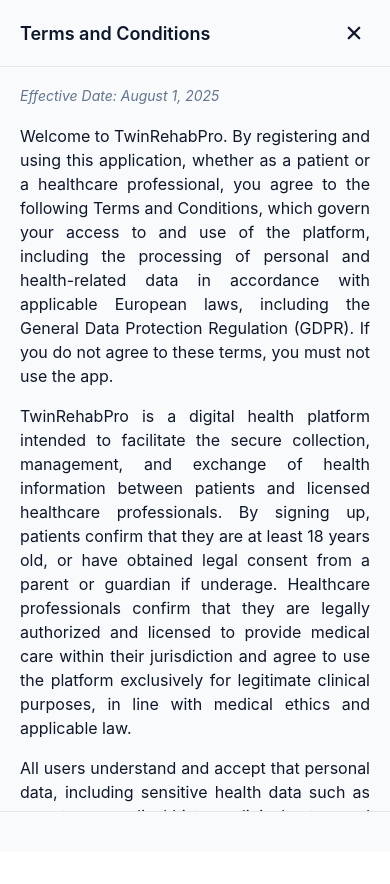
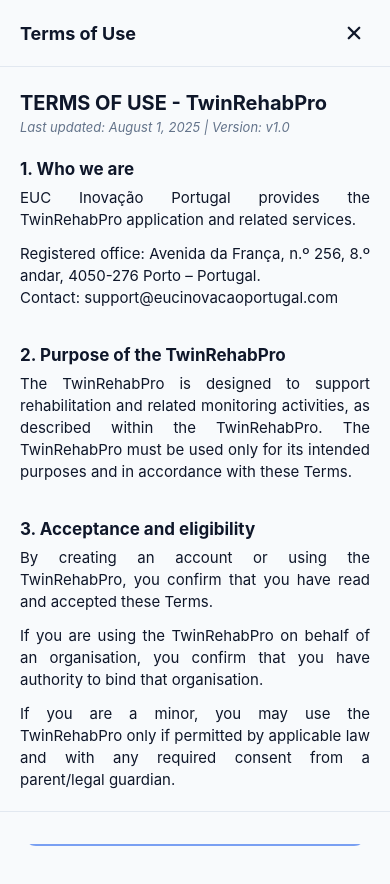
Before and after one commit to EUC-Inovacao/irhis, a React Native app in the folder frontend/: screen /InvitePatient in a window 390 px wide. Both pictures are taken after a click on the element "Terms and Conditions". Before the commit the page ends 852 px from the top, so only its background shows below. Built offline with nearby package versions, Linux system fonts and the light colour scheme; no server answers; what react-native-ble-plx would draw is missing.

Commit message:
add privacy notice modal and fix terms and conditions

```diff
--- /dev/null
+++ b/frontend/app/components/PrivacyNoticeModal.tsx
@@ -0,0 +1,139 @@
+import React, { useState } from 'react';
+import { View, Text, Modal, TouchableOpacity, ScrollView, StyleSheet } from 'react-native';
+import { useTheme } from '../theme/ThemeContext';
+import { Ionicons } from '@expo/vector-icons';
+
+interface PrivacyNoticeModalProps {
+  visible: boolean;
+  onClose: () => void;
+  onAccept: () => void;
+}
+
+const PrivacyNoticeModal: React.FC<PrivacyNoticeModalProps> = ({ visible, onClose, onAccept }) => {
+  const { colors } = useTheme();
+  const [hasConsented, setHasConsented] = useState(false);
+
+  const Section = ({ title, children }: { title: string; children: React.ReactNode }) => (
+    <View style={styles.section}>
+      <Text style={[styles.sectionTitle, { color: colors.text }]}>{title}</Text>
+      {children}
+    </View>
+  );
+
+  const Bullet = ({ children }: { children: React.ReactNode }) => (
+    <View style={styles.bulletRow}>
+      <Text style={[styles.bulletPoint, { color: colors.text }]}>•</Text>
+      <Text style={[styles.bulletText, { color: colors.text }]}>{children}</Text>
+    </View>
+  );
+
+  return (
+    <Modal visible={visible} animationType="slide" presentationStyle="pageSheet">
+      <View style={[styles.container, { backgroundColor: colors.background }]}>
+        {/* Header */}
+        <View style={[styles.header, { borderBottomColor: colors.border }]}>
+          <Text style={[styles.headerTitle, { color: colors.text }]}>Privacy Notice</Text>
+          <TouchableOpacity onPress={onClose} style={styles.closeButton}>
+            <Ionicons name="close" size={24} color={colors.text} />
+          </TouchableOpacity>
+        </View>
+
+        <ScrollView style={styles.content} showsVerticalScrollIndicator={false}>
+          <Text style={[styles.mainTitle, { color: colors.text }]}>PRIVACY NOTICE - TwinRehabPro</Text>
+          <Text style={[styles.metadata, { color: colors.textSecondary }]}>
+            Last updated: August 1, 2025 | Version: v1.0
+          </Text>
+
+          <Text style={[styles.paragraph, { color: colors.text }]}>
+            This Privacy Notice explains how EUC Inovação Portugal processes personal data when you use the TwinRehabPro App.
+          </Text>
+
+          <View style={[styles.infoBox, { backgroundColor: colors.border + '40' }]}>
+            <Text style={[styles.paragraph, { color: colors.text, marginBottom: 4 }]}>
+              <Text style={{ fontWeight: '700' }}>Controller:</Text> EUC Inovação Portugal, Avenida da França, n.º 256, 8.º andar, Porto, Portugal.
+            </Text>
+            <Text style={[styles.paragraph, { color: colors.text }]}>
+              <Text style={{ fontWeight: '700' }}>Contact:</Text> privacy@eucinovacaoportugal.com
+            </Text>
+          </View>
+
+          <Section title="1. Categories of data we process">
+            <Bullet>Account and contact data (e.g., name, email, phone);</Bullet>
+            <Bullet>TwinRehabPro usage and technical data (e.g., log data, device identifiers);</Bullet>
+            <Bullet>Rehabilitation and health-related data (special category data);</Bullet>
+            <Bullet>Support communications (messages and attachments).</Bullet>
+          </Section>
+
+          <Section title="2. Purposes and legal bases">
+            <Text style={[styles.paragraph, { color: colors.text }]}>
+              We process data to manage your account, deliver rehabilitation features, provide support, maintain security, and improve the TwinRehabPro.
+            </Text>
+            <Text style={[styles.paragraph, { color: colors.text }]}>
+              Legal bases: Performance of a contract (Art. 6(1)(b)), Legal obligations (Art. 6(1)(c)), and <Text style={{fontWeight: '700'}}>Explicit Consent (Art. 9(2)(a))</Text> for health data.
+            </Text>
+          </Section>
+
+          <Section title="3. Explicit consent for health data">
+            <Text style={[styles.paragraph, { color: colors.text }]}>
+              Where the TwinRehabPro processes your health data, you will be asked to provide explicit consent. You may withdraw it at any time, though this may limit features.
+            </Text>
+          </Section>
+
+          <Section title="4. Sharing of data">
+            <Bullet>With service providers (hosting, support);</Bullet>
+            <Bullet>With healthcare professionals authorized by you;</Bullet>
+            <Bullet>With public authorities where required by law.</Bullet>
+            <Text style={[styles.paragraph, { color: colors.text, marginTop: 8 }]}>We do not sell personal data.</Text>
+          </Section>
+
+          <Section title="8. Your rights">
+            <Text style={[styles.paragraph, { color: colors.text }]}>
+              You may request access, rectification, erasure, and portability of your data. You also have the right to lodge a complaint with the CNPD (Portugal).
+            </Text>
+          </Section>
+
+          <View style={{ height: 40 }} />
+        </ScrollView>
+
+        <View style={[styles.footer, { borderTopColor: colors.border }]}>
+        </View>
+      </View>
+    </Modal>
+  );
+};
+
+const styles = StyleSheet.create({
+  container: { flex: 1 },
+  header: {
+    flexDirection: 'row',
+    justifyContent: 'space-between',
+    alignItems: 'center',
+    paddingHorizontal: 20,
+    paddingVertical: 16,
+    borderBottomWidth: 1,
+  },
+  headerTitle: { fontSize: 18, fontWeight: '700' },
+  closeButton: { padding: 4 },
+  content: { flex: 1, paddingHorizontal: 20 },
+  mainTitle: { fontSize: 20, fontWeight: 'bold', marginTop: 24, marginBottom: 4 },
+  metadata: { fontSize: 13, marginBottom: 20, fontStyle: 'italic' },
+  infoBox: { padding: 12, borderRadius: 8, marginBottom: 24 },
+  section: { marginBottom: 24 },
+  sectionTitle: { fontSize: 17, fontWeight: '700', marginBottom: 8 },
+  paragraph: { fontSize: 15, lineHeight: 22, textAlign: 'justify' },
+  bulletRow: { flexDirection: 'row', marginBottom: 6, paddingLeft: 4 },
+  bulletPoint: { fontSize: 18, marginRight: 8, lineHeight: 22 },
+  bulletText: { fontSize: 15, lineHeight: 22, flex: 1 },
+  footer: { paddingHorizontal: 20, paddingVertical: 20, borderTopWidth: 1 },
+  consentRow: { flexDirection: 'row', alignItems: 'center', marginBottom: 16 },
+  consentText: { fontSize: 14, marginLeft: 10, flex: 1, lineHeight: 20 },
+  acceptButton: {
+    height: 52,
+    borderRadius: 12,
+    alignItems: 'center',
+    justifyContent: 'center',
+  },
+  acceptButtonText: { fontSize: 16, fontWeight: '600' },
+});
+
+export default PrivacyNoticeModal;
--- a/frontend/app/components/TermsAndConditionsModal.tsx
+++ b/frontend/app/components/TermsAndConditionsModal.tsx
@@ -11,6 +11,13 @@
 const TermsAndConditionsModal: React.FC<TermsAndConditionsModalProps> = ({ visible, onClose }) => {
   const { colors } = useTheme();
 
+  const Section = ({ title, children }: { title: string; children: React.ReactNode }) => (
+    <View style={styles.section}>
+      <Text style={[styles.sectionTitle, { color: colors.text }]}>{title}</Text>
+      {children}
+    </View>
+  );
+
   return (
     <Modal
       visible={visible}
@@ -20,7 +27,7 @@
       <View style={[styles.container, { backgroundColor: colors.background }]}>
         <View style={[styles.header, { borderBottomColor: colors.border }]}>
           <Text style={[styles.headerTitle, { color: colors.text }]}>
-            Terms and Conditions
+            Terms of Use
           </Text>
           <TouchableOpacity onPress={onClose} style={styles.closeButton}>
             <Ionicons name="close" size={24} color={colors.text} />
@@ -28,49 +35,108 @@
         </View>
 
         <ScrollView style={styles.content} showsVerticalScrollIndicator={false}>
-          <Text style={[styles.effectiveDate, { color: colors.textSecondary }]}>
-            Effective Date: August 1, 2025
+          <Text style={[styles.mainTitle, { color: colors.text }]}>TERMS OF USE - TwinRehabPro</Text>
+          <Text style={[styles.metadata, { color: colors.textSecondary }]}>
+            Last updated: August 1, 2025 | Version: v1.0
           </Text>
 
+          <Section title="1. Who we are">
             <Text style={[styles.paragraph, { color: colors.text }]}>
-            Welcome to TwinRehabPro. By registering and using this application, whether as a patient or a healthcare professional, you agree to the following Terms and Conditions, which govern your access to and use of the platform, including the processing of personal and health-related data in accordance with applicable European laws, including the General Data Protection Regulation (GDPR). If you do not agree to these terms, you must not use the app.
+              EUC Inovação Portugal provides the TwinRehabPro application and related services.
             </Text>
+            <Text style={[styles.paragraph, { color: colors.text }]}>
+              Registered office: Avenida da França, n.º 256, 8.º andar, 4050-276 Porto – Portugal.
+              {"\n"}Contact: support@eucinovacaoportugal.com
+            </Text>
+          </Section>
 
+          <Section title="2. Purpose of the TwinRehabPro">
             <Text style={[styles.paragraph, { color: colors.text }]}>
-            TwinRehabPro is a digital health platform intended to facilitate the secure collection, management, and exchange of health information between patients and licensed healthcare professionals. By signing up, patients confirm that they are at least 18 years old, or have obtained legal consent from a parent or guardian if underage. Healthcare professionals confirm that they are legally authorized and licensed to provide medical care within their jurisdiction and agree to use the platform exclusively for legitimate clinical purposes, in line with medical ethics and applicable law.
+              The TwinRehabPro is designed to support rehabilitation and related monitoring activities, as described within the TwinRehabPro. The TwinRehabPro must be used only for its intended purposes and in accordance with these Terms.
             </Text>
+          </Section>
 
+          <Section title="3. Acceptance and eligibility">
             <Text style={[styles.paragraph, { color: colors.text }]}>
-            All users understand and accept that personal data, including sensitive health data such as symptoms, medical history, clinical notes, and communications, will be collected and processed within the platform. This processing is based on the user's explicit consent, in accordance with Article 9(2)(a) of the GDPR. The data will be used strictly for the delivery of healthcare-related services, operational improvement of the platform, secure communication between patients and professionals, and as otherwise required by law. The platform does not sell user data or use it for advertising purposes. Access to patient data is strictly limited to healthcare professionals involved in the patient's care, and only where appropriate consent has been given or where legally required. Healthcare professionals agree to maintain strict confidentiality, to only access patient data when clinically justified, and to comply fully with GDPR obligations and any relevant national regulations.
+              By creating an account or using the TwinRehabPro, you confirm that you have read and accepted these Terms.
             </Text>
+            <Text style={[styles.paragraph, { color: colors.text }]}>
+              If you are using the TwinRehabPro on behalf of an organisation, you confirm that you have authority to bind that organisation.
+            </Text>
+            <Text style={[styles.paragraph, { color: colors.text }]}>
+              If you are a minor, you may use the TwinRehabPro only if permitted by applicable law and with any required consent from a parent/legal guardian.
+            </Text>
+          </Section>
 
+          <Section title="4. Account registration and security">
             <Text style={[styles.paragraph, { color: colors.text }]}>
-            All users are responsible for the accuracy of the information they provide and for keeping their login credentials secure. Any unauthorized use of an account or suspected data breach must be reported to TwinRehabPro support immediately. The platform uses industry-standard security measures, including encryption and secure data storage, to protect personal information. However, no system can guarantee absolute security, and by using the app, users acknowledge and accept this risk.
+              You must provide accurate, complete and up-to-date information when registering and keep your credentials confidential. You are responsible for all activity carried out through your account.
             </Text>
+          </Section>
 
+          <Section title="5. Acceptable use">
+            <Text style={[styles.paragraph, { color: colors.text }]}>You agree not to:</Text>
+            <View style={styles.bulletList}>
+              <Text style={[styles.bulletPoint, { color: colors.text }]}>• use the TwinRehabPro unlawfully or in a way that infringes third-party rights;</Text>
+              <Text style={[styles.bulletPoint, { color: colors.text }]}>• upload or share content that is harmful, defamatory, abusive, or illegal;</Text>
+              <Text style={[styles.bulletPoint, { color: colors.text }]}>• interfere with the TwinRehabPro's operation, attempt unauthorised access, or bypass security measures;</Text>
+              <Text style={[styles.bulletPoint, { color: colors.text }]}>• reverse engineer, copy, modify, distribute or commercially exploit the TwinRehabPro except as permitted by law or expressly authorised in writing.</Text>
+            </View>
             <Text style={[styles.paragraph, { color: colors.text }]}>
-            In accordance with the GDPR, all users have the right to access their data, request correction or deletion, restrict or object to processing, and request data portability. Users may also withdraw consent at any time, which will not affect the lawfulness of data processing prior to withdrawal. Patients and professionals can delete their accounts at any time through the app or by contacting support. Upon account deletion, all associated personal data will be permanently erased unless we are legally required to retain it.
+              We may suspend or terminate access for violations, security concerns, or legal requirements.
             </Text>
+          </Section>
 
+          <Section title="6. Medical disclaimer">
+            <Text style={[styles.paragraph, { color: colors.text, fontWeight: '600' }]}>
+              The TwinRehabPro does not provide medical diagnosis and does not replace professional medical advice, diagnosis or treatment.
+            </Text>
             <Text style={[styles.paragraph, { color: colors.text }]}>
-            Healthcare professionals using the platform are solely responsible for ensuring that their use of the service complies with all legal, ethical, and professional obligations, including but not limited to appropriate licensing, clinical responsibility, patient safety, and data protection. Misuse of the platform or use for non-clinical or unlawful purposes may result in immediate termination of access and potential legal consequences.
+              If you have symptoms requiring urgent attention, contact emergency services or a qualified healthcare professional immediately.
             </Text>
+          </Section>
 
+          <Section title="7. Intellectual property">
             <Text style={[styles.paragraph, { color: colors.text }]}>
-            TwinRehabPro reserves the right to modify these Terms and Conditions at any time. Significant changes will be communicated through the app or via email. Continued use of the service after such changes constitutes your acceptance of the revised terms.
+              The TwinRehabPro, including its software, design, trademarks, logos and content, is owned by or licensed to the EUC Inovação Portugal and is protected by intellectual property laws.
             </Text>
+          </Section>
 
+          <Section title="8. Availability, changes and maintenance">
             <Text style={[styles.paragraph, { color: colors.text }]}>
-            If you have any questions or concerns about these Terms, your rights, or how your data is handled, you may contact us at TwinRehabPro, Avenida da França, n.º 256, 8.º andar, 4050-276 Porto – Portugal, or via email at support@eucinovacaoportugal.com.
+              We aim to keep the TwinRehabPro available, but we do not guarantee uninterrupted or error-free operation. We may update, modify or discontinue any part of the TwinRehabPro for technical, security, legal or operational reasons.
             </Text>
+          </Section>
 
+          <Section title="9. Limitation of liability">
             <Text style={[styles.paragraph, { color: colors.text }]}>
-            By clicking "Accept" and registering, you confirm that you have read, understood, and agreed to these Terms and Conditions, and you consent to the collection and processing of your personal and health-related data as described.
+              To the maximum extent permitted by law, we are not liable for indirect or consequential losses, loss of data, loss of profits, or business interruption arising from your use of (or inability to use) the TwinRehabPro.
             </Text>
+          </Section>
+
+          <Section title="10. Termination">
+            <Text style={[styles.paragraph, { color: colors.text }]}>
+              You may stop using the TwinRehabPro at any time. We may suspend or terminate your access if you breach these Terms, misuse the TwinRehabPro, or if required for security or legal reasons.
+            </Text>
+          </Section>
+
+          <Section title="11. Changes to these Terms">
+            <Text style={[styles.paragraph, { color: colors.text }]}>
+              We may update these Terms from time to time. Where required, we will notify you in the TwinRehabPro and request re-acceptance. Continued use after the effective date means you accept the updated Terms.
+            </Text>
+          </Section>
+
+          <Section title="12. Governing law and contact">
+            <Text style={[styles.paragraph, { color: colors.text }]}>
+              Governing law: Portugal.
+              {"\n"}For questions about these Terms, contact: support@eucinovacaoportugal.com
+            </Text>
+          </Section>
+
+          <View style={{ height: 40 }} />
         </ScrollView>
 
-        <View style={[styles.footer, { borderTopColor: colors.border }]}>
-        </View>
+        <View style={[styles.footer, { borderTopColor: colors.border }]} />
       </View>
     </Modal>
   );
@@ -90,7 +156,7 @@
   },
   headerTitle: {
     fontSize: 18,
-    fontWeight: '600',
+    fontWeight: '700',
   },
   closeButton: {
     padding: 4,
@@ -98,34 +164,46 @@
   content: {
     flex: 1,
     paddingHorizontal: 20,
-    paddingTop: 20,
   },
-  effectiveDate: {
-    fontSize: 14,
-    marginBottom: 20,
+  mainTitle: {
+    fontSize: 20,
+    fontWeight: 'bold',
+    marginTop: 24,
+    marginBottom: 4,
+  },
+  metadata: {
+    fontSize: 13,
+    marginBottom: 24,
     fontStyle: 'italic',
   },
+  section: {
+    marginBottom: 24,
+  },
+  sectionTitle: {
+    fontSize: 17,
+    fontWeight: '700',
+    marginBottom: 8,
+  },
   paragraph: {
-    fontSize: 16,
-    lineHeight: 24,
-    marginBottom: 16,
+    fontSize: 15,
+    lineHeight: 22,
+    marginBottom: 12,
     textAlign: 'justify',
+  },
+  bulletList: {
+    paddingLeft: 8,
+    marginBottom: 12,
+  },
+  bulletPoint: {
+    fontSize: 15,
+    lineHeight: 22,
+    marginBottom: 8,
   },
   footer: {
     paddingHorizontal: 20,
     paddingVertical: 16,
     borderTopWidth: 1,
   },
-  acceptButton: {
-    height: 48,
-    borderRadius: 12,
-    alignItems: 'center',
-    justifyContent: 'center',
-  },
-  acceptButtonText: {
-    fontSize: 16,
-    fontWeight: '600',
-  },
 });
 
 export default TermsAndConditionsModal;
--- a/frontend/app/screens/CreateAccountScreen.tsx
+++ b/frontend/app/screens/CreateAccountScreen.tsx
@@ -6,6 +6,7 @@
 import { Ionicons } from '@expo/vector-icons';
 import { useAuth } from '../context/AuthContext';
 import TermsAndConditionsModal from "../components/TermsAndConditionsModal";
+import PrivacyNoticeModal from '@components/PrivacyNoticeModal';
 
 const CreateAccountScreen = () => {
   const { colors } = useTheme();
@@ -24,6 +25,8 @@
 
   const [acceptedTerms, setAcceptedTerms] = useState(false);
   const [showTermsModal, setShowTermsModal] = useState(false);
+  const [acceptedPrivacy, setAcceptedPrivacy] = useState(false);
+  const [showPrivacyModal, setShowPrivacyModal] = useState(false);
 
   const formatBirthDate = (text: string) => {
     const numbers = text.replace(/\D/g, '');
@@ -92,6 +95,11 @@
 
     if (!acceptedTerms) {
         setError('You must accept the terms and conditions to continue.');
+        return;
+    }
+
+        if (!acceptedPrivacy) {
+        setError('You must accept the privacy notice to continue.');
         return;
     }
 
@@ -289,12 +297,30 @@
                     </Text>
                   </Text>
                 </TouchableOpacity>
+                <TouchableOpacity
+                  style={[styles.checkboxContainer, { marginTop: 12 }]}
+                  onPress={() => setAcceptedPrivacy(!acceptedPrivacy)}
+                >
+                  <View style={[styles.checkbox, {
+                      backgroundColor: acceptedPrivacy ? colors.primary : 'transparent',
+                      borderColor: colors.primary
+                  }]}>
+                    {acceptedPrivacy && <Ionicons name="checkmark" size={16} color="#fff" />}
+                  </View>
+                  <Text style={[styles.termsText, { color: colors.textSecondary }]}>
+                    I accept the{' '}
+                    <Text style={{ color: colors.primary, fontWeight: 'bold', textDecorationLine: 'underline' }}
+                          onPress={() => setShowPrivacyModal(true)}>
+                      Privacy Notice & Consent
+                    </Text>
+                  </Text>
+                </TouchableOpacity>
             </View>
 
           {error ? <Text style={styles.errorText}>{error}</Text> : null}
 
           <TouchableOpacity
-            style={[styles.button, { backgroundColor: colors.primary, opacity: (role === 'patient' && !acceptedTerms) ? 0.6 : 1 }]}
+            style={[styles.button, { backgroundColor: colors.primary, opacity: (!acceptedTerms || !acceptedPrivacy) ? 0.6 : 1 }]}
             onPress={handleSubmit}
             disabled={loading}
           >
@@ -304,6 +330,12 @@
       </KeyboardAvoidingView>
 
       <TermsAndConditionsModal visible={showTermsModal} onClose={() => setShowTermsModal(false)} />
+
+      <PrivacyNoticeModal visible={showPrivacyModal} onClose={() => setShowPrivacyModal(false)}
+        onAccept={() => {
+          setAcceptedPrivacy(true);
+          setShowPrivacyModal(false);
+        }}/>
     </SafeAreaView>
   );
 };
```
Lines whose indentation alone changed are shown as unchanged.
